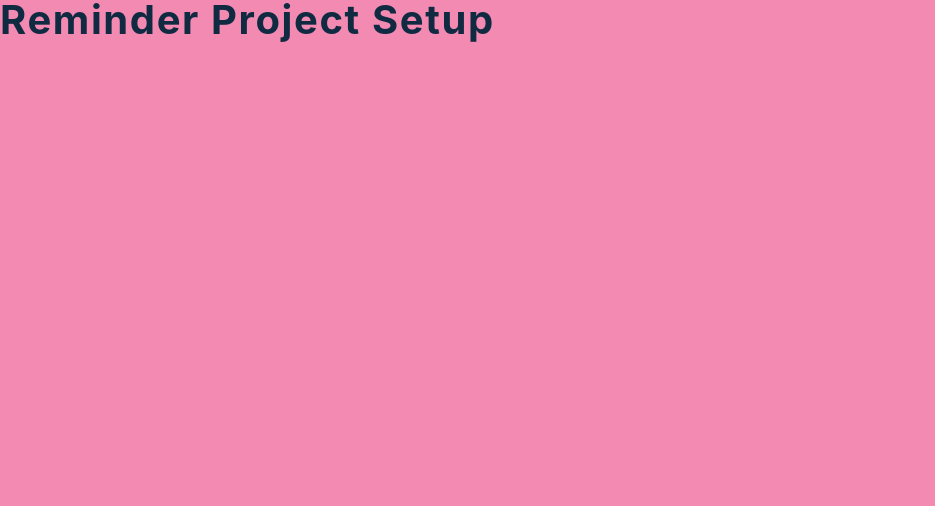
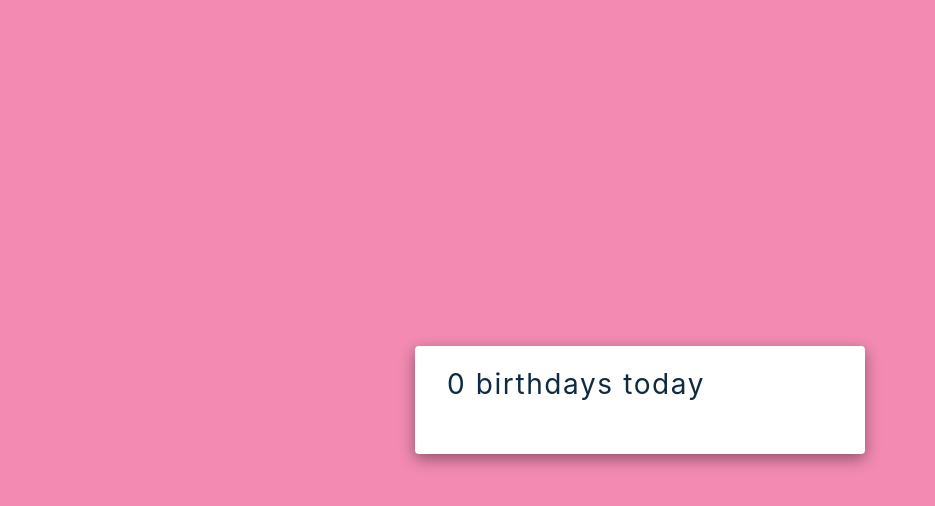
Before and after one commit to o0p/birthday-reminder-react, a React (Create React App) app: page / in a window 1280 px wide. Shown: the top 506 px of the page, without its empty margins (0-935 px from the left). Built offline with nearby package versions, Linux system fonts and the light colour scheme.

Commit message:
Add container section to App.js

```diff
--- a/src/App.js
+++ b/src/App.js
@@ -2,7 +2,13 @@ import React, { useState } from 'react';
 import data from './data';
 import List from './List';
 function App() {
-  return <h2>reminder project setup</h2>;
+  return (
+    <main>
+      <section className="container">
+        <h3>0 birthdays today</h3>
+      </section>
+    </main>
+  );
 }
 
 export default App;
```
